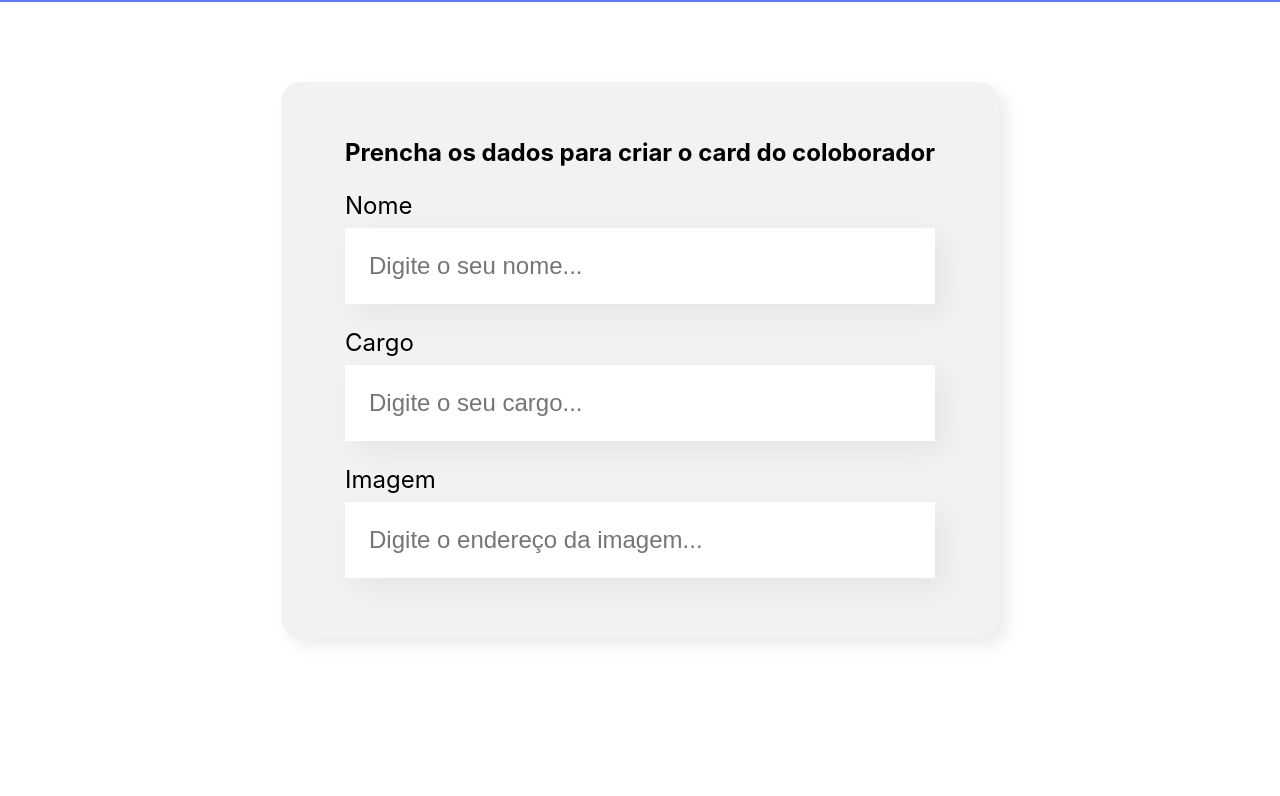
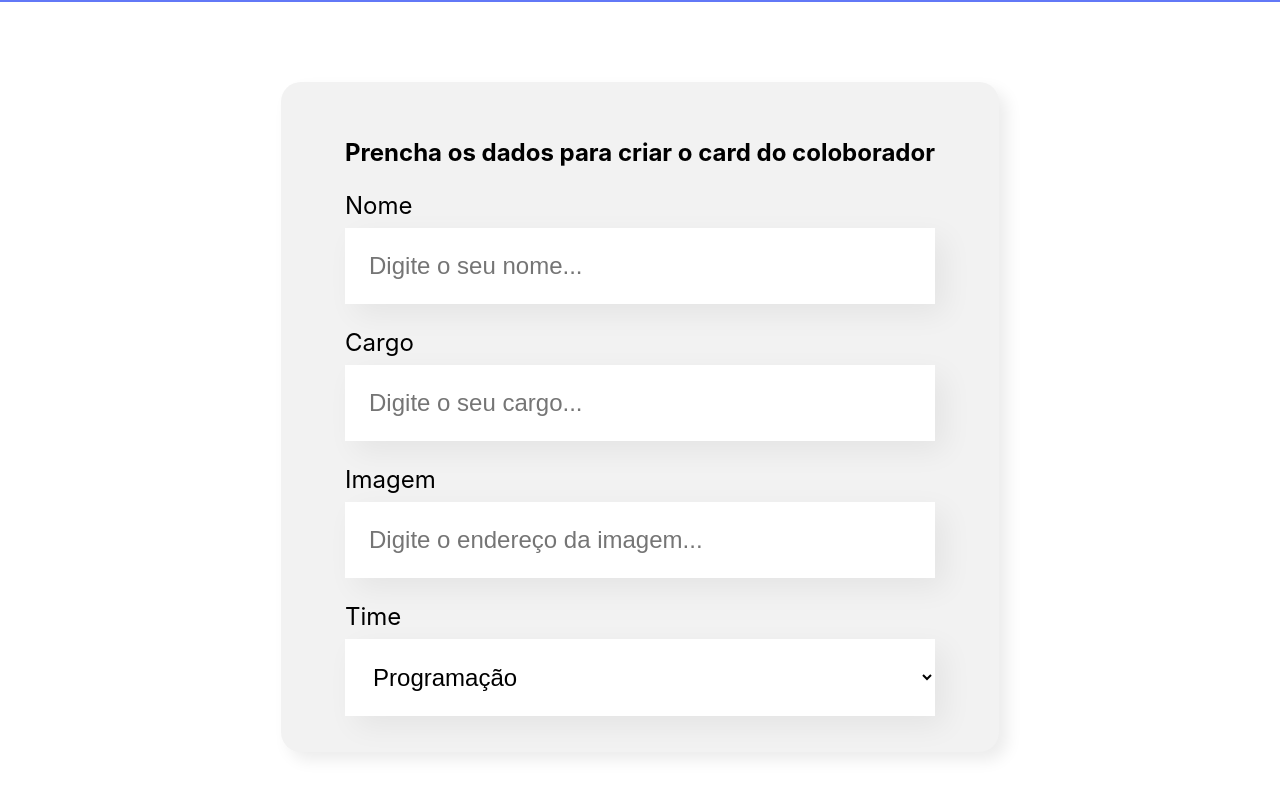
Before and after one commit to robsondejesus1996/unidavi-organo, a React (Create React App) app in the folder organo/: page / in a window 1280 px wide. Shown: the part 496-1292 px from the top of the page. Before the commit the page ends 1214 px from the top, so only its background shows below. Built offline with nearby package versions, Linux system fonts and the light colour scheme.

Commit message:
feat: list of team

```diff
--- a/organo/src/componentes/Formulario/index.js
+++ b/organo/src/componentes/Formulario/index.js
@@ -1,7 +1,21 @@
 import CaompoTexto from "../CompoTexto";
+import ListaSuspensa from "../ListaSuspensa";
 import "./Formulario.css";
 
 const Formulario = () => {
+
+
+  // aqui pode ser todos os departamentos que vai ter o filtro para trazer para os departamentos
+  const times = [
+    'Programação',
+    'Front-End',
+    'Data Science',
+    'Devops',
+    'UX e Design',
+    'Mobile',
+    'Inovação e Gestão'
+  ]
+
   return (
     <section className="formulario">
       <form>
@@ -9,6 +23,7 @@
         <CaompoTexto label="Nome" placeholder="Digite o seu nome" />
         <CaompoTexto label="Cargo" placeholder="Digite o seu cargo" />
         <CaompoTexto label="Imagem" placeholder="Digite o endereço da imagem" />
+        <ListaSuspensa label="Time" itens={times}/>
       </form>
     </section>
   );
--- /dev/null
+++ b/organo/src/componentes/ListaSuspensa/ListaSuspensa.css
@@ -0,0 +1,23 @@
+.campo-texto{
+    margin: 24px 0;
+
+}
+
+
+.lista-suspensa label {
+    display: block;
+    margin-bottom: 8px;
+    font-size: 24px;
+}
+
+
+.lista-suspensa select{
+    background: #FFF;
+    box-shadow: 10px 10px 30px rgba(0, 0, 0, 0.06);
+    width: 100%;
+    border: none;
+    font-size: 24px;
+    padding: 24px;
+    box-sizing: border-box;
+
+}
--- /dev/null
+++ b/organo/src/componentes/ListaSuspensa/index.js
@@ -0,0 +1,20 @@
+import './ListaSuspensa.css'
+
+const ListaSuspensa = (props) => {
+    console.log(props.itens)
+
+    return(
+        <div className='lista-suspensa'>
+            <label>{props.label}</label>
+            <select>
+                {props.itens.map(item => {
+                    return <option key={item}>{item}</option>
+                })}
+            </select>
+        </div>
+    )
+
+}
+
+
+export default ListaSuspensa
```
